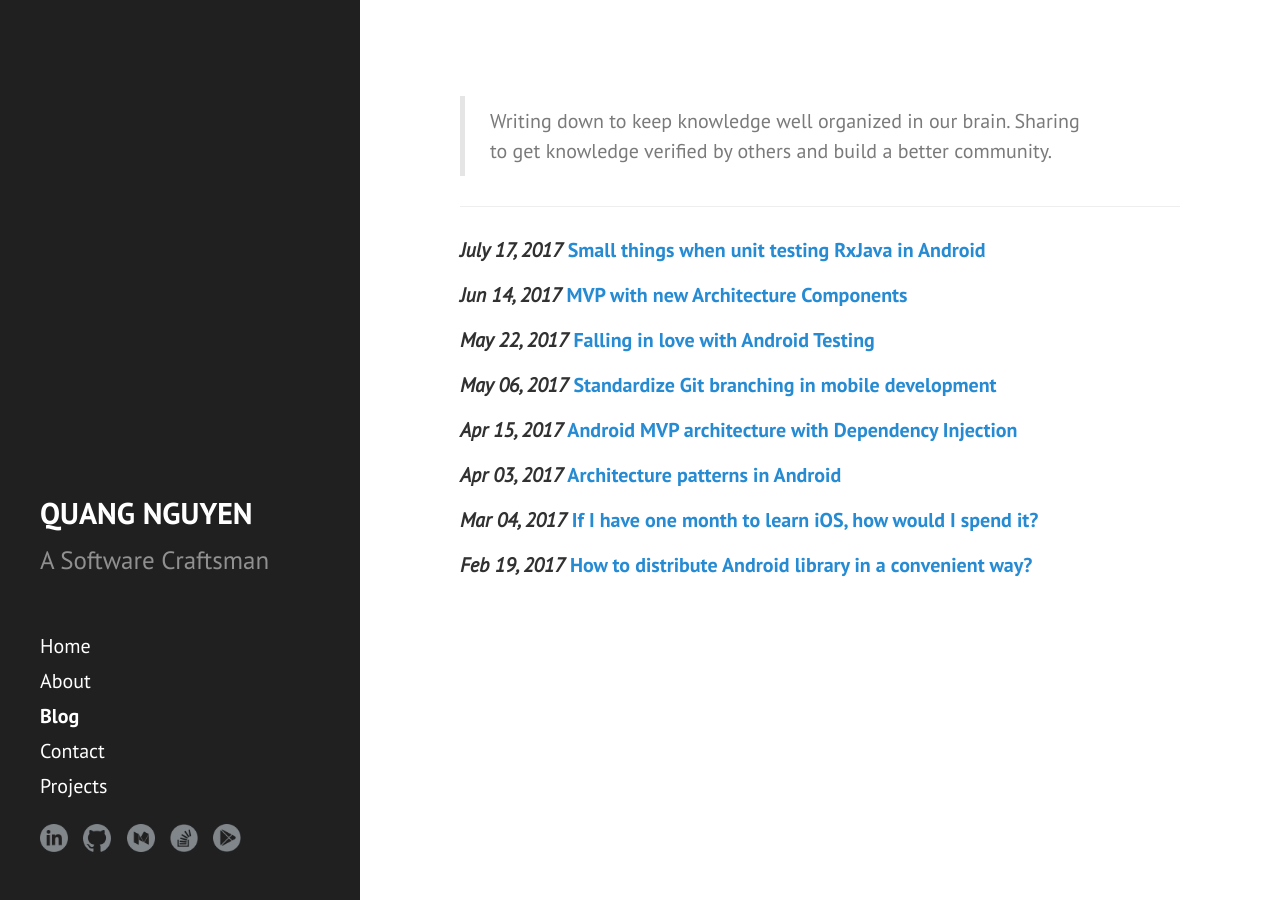
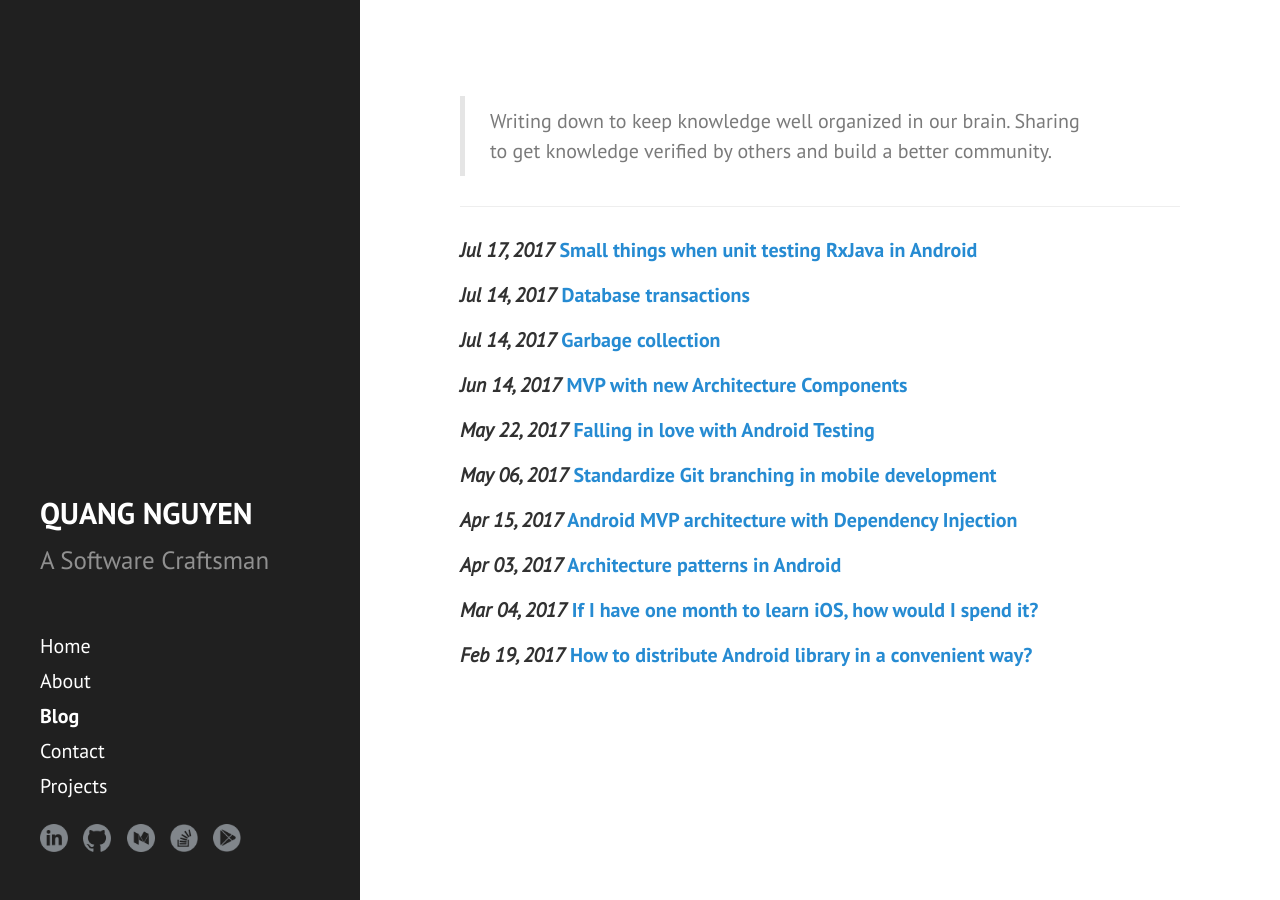
Before and after one commit to quangctkm9207/quangctkm9207.github.io, a Jekyll site: the page built from blog.md, in a window 1280 px wide. Built offline with Jekyll 4.4.1, drawn with Linux system fonts in a browser that asks for light colours.

Commit message:
Add article links in blog page.

```diff
--- a/blog.md
+++ b/blog.md
@@ -6,7 +6,11 @@ title: Blog
 > Writing down to keep knowledge well organized in our brain. Sharing to get knowledge verified by others and build a better community.
 
 ---
-#### *July 17, 2017* [Small things when unit testing RxJava in Android](https://blog.mindorks.com/small-things-when-unit-testing-rxjava-in-android-7f7c336ccabd)
+#### *Jul 17, 2017* [Small things when unit testing RxJava in Android](https://blog.mindorks.com/small-things-when-unit-testing-rxjava-in-android-7f7c336ccabd)
+
+#### *Jul 14, 2017* [Database transactions]({{ site.newbaseurl }}2017/07/14/database-transactions/)
+
+#### *Jul 14, 2017* [Garbage collection]({{ site.newbaseurl }}2017/07/14/garbage-Collection/)
 
 #### *Jun 14, 2017* [MVP with new Architecture Components](https://blog.mindorks.com/android-mvp-with-new-architecture-components-7627b7cb8491)
 
```
